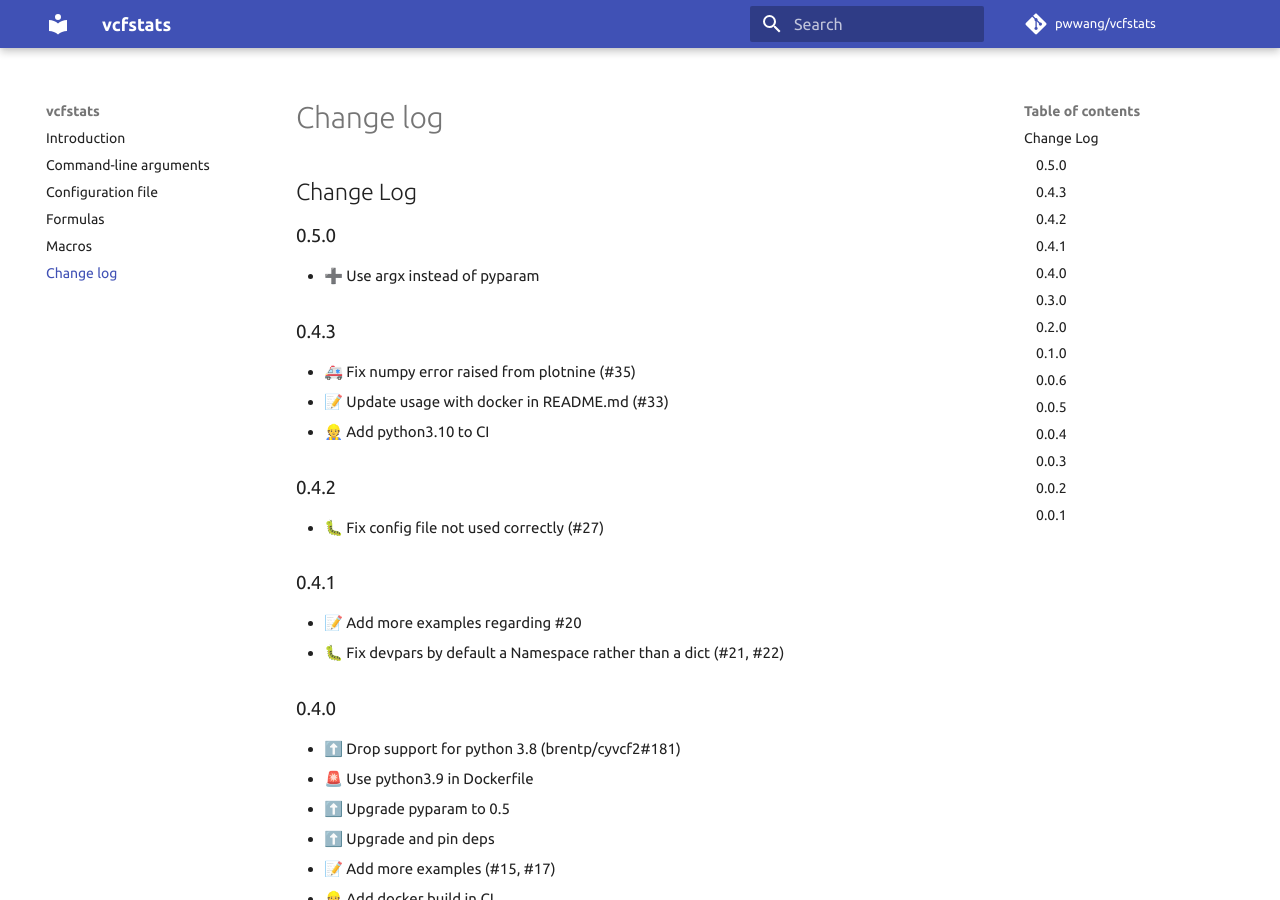
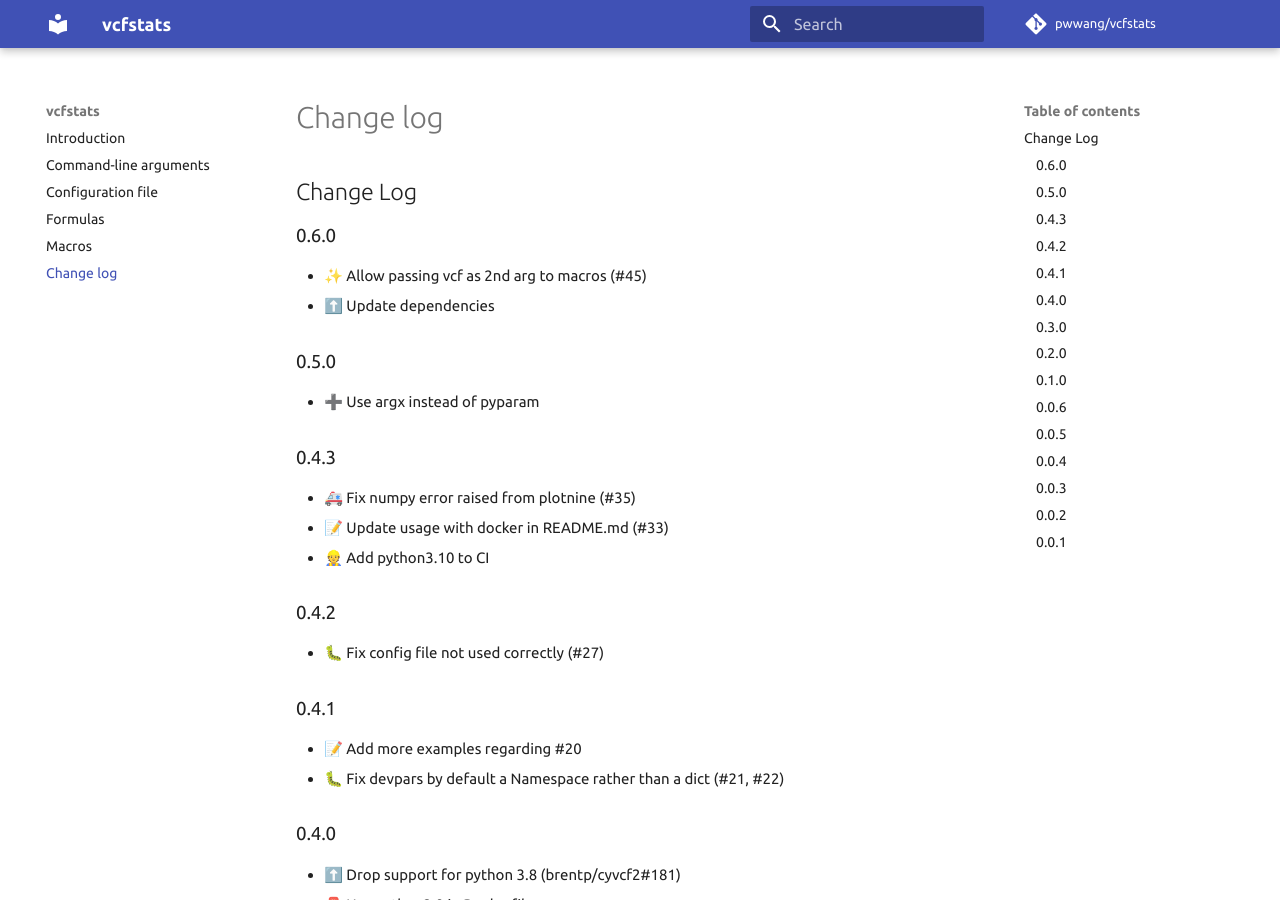
Before and after one commit to pwwang/vcfstats, an MkDocs documentation site: the page built from docs/CHANGELOG.md, in a window 1280 px wide and 900 px high. Built offline with MkDocs 1.6.1 and Material for MkDocs 9.7.7, drawn with Linux system fonts in a browser that asks for light colours; comment, search, counter and statistics services are not loaded.

Commit message:
🔖 0.6.0

```diff
--- a/docs/CHANGELOG.md
+++ b/docs/CHANGELOG.md
@@ -1,4 +1,9 @@
 # Change Log
+
+## 0.6.0
+
+- ✨ Allow passing vcf as 2nd arg to macros (#45)
+- ⬆️ Update dependencies
 
 ## 0.5.0
 
--- a/pyproject.toml
+++ b/pyproject.toml
@@ -4,7 +4,7 @@ build-backend = "poetry.masonry.api"
 
 [tool.poetry]
 name = "vcfstats"
-version = "0.5.0"
+version = "0.6.0"
 description = "Powerful statistics for VCF files"
 authors = [ "pwwang <pwwang@pwwang.com>",]
 license = "MIT"
--- a/vcfstats/__init__.py
+++ b/vcfstats/__init__.py
@@ -3,4 +3,4 @@
 
 from . import macros
 
-__version__ = "0.5.0"
+__version__ = "0.6.0"
```
